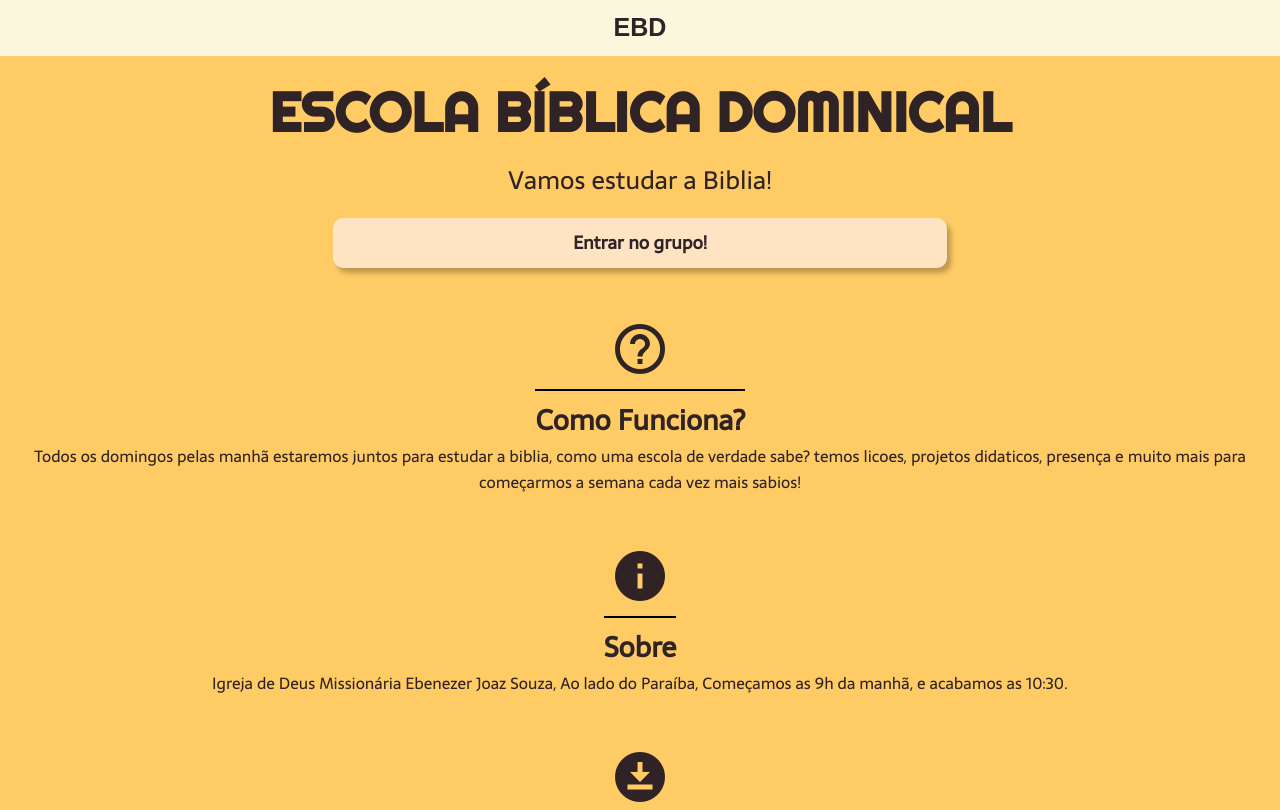
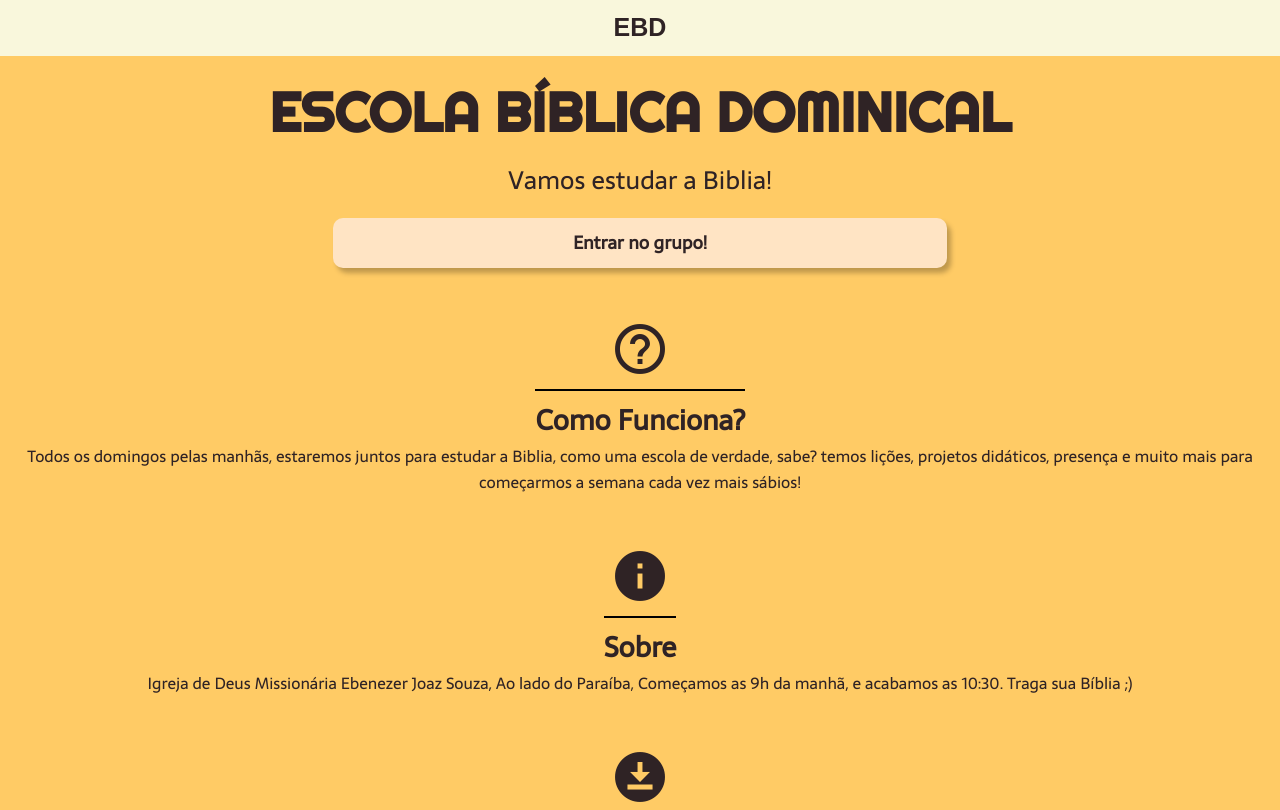
Before and after one commit to Gabr128040/ebd-2, a plain HTML site: page index.html in a window 1280 px wide. Shown: the top 810 px of the page. Drawn offline with Linux system fonts and the light colour scheme; a web font is replaced by a local one.

Commit message:
Modificando textos

```diff
--- a/index.html
+++ b/index.html
@@ -21,14 +21,14 @@
     <section class="cnt-comoFunciona">
       <span class="material-icons" id="comoFunciona-icon" >help_outline</span>
       <h2 class="comoFunciona-ttl">Como Funciona?</h2>
-      <p class="comoFunciona-p">Todos os domingos pelas manhã estaremos juntos para estudar a biblia, como uma escola de verdade sabe? temos licoes, projetos didaticos, presença e muito mais para começarmos a semana cada vez mais sabios!</p>
+      <p class="comoFunciona-p">Todos os domingos pelas manhãs, estaremos juntos para estudar a Biblia, como uma escola de verdade, sabe? temos lições, projetos didáticos, presença e muito mais para começarmos a semana cada vez mais sábios!</p>
     </section>
 
     <section class="cnt-sobre">
       <span class="material-icons" id="sobre-icon">info
 </span>
       <h2 class="sobre-ttl">Sobre</h2>
-      <p class="sobre-p" >Igreja de Deus Missionária Ebenezer Joaz Souza, Ao lado do Paraíba, Começamos as 9h da manhã, e acabamos as 10:30.</p>
+      <p class="sobre-p" >Igreja de Deus Missionária Ebenezer Joaz Souza, Ao lado do Paraíba, Começamos as 9h da manhã, e acabamos as 10:30. Traga sua Bíblia ;)</p>
     </section>
 
     <section class="cnt-revistas">
```
